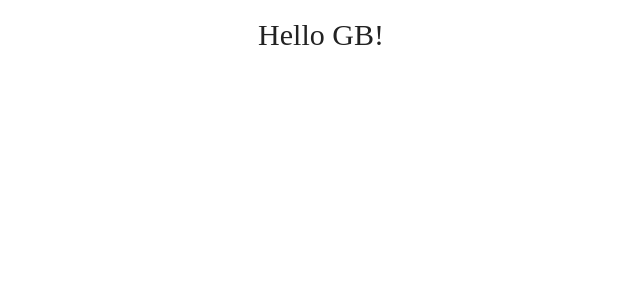
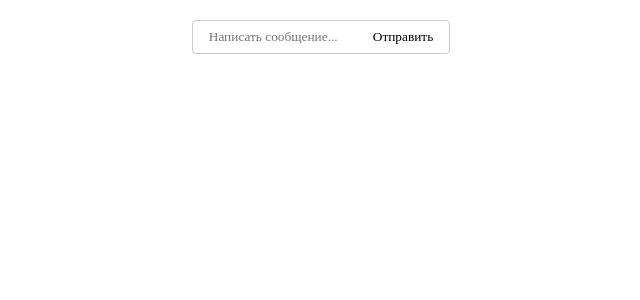
Before and after one commit to Kamil-87/gb-react, a React (Create React App) app: page / in a window 1280 px wide. Shown: the top 300 px of the page, without its empty margins (319-959 px from the left). Built offline with nearby package versions, Linux system fonts and the light colour scheme.

Commit message:
fixed homework 2. Added MessageList

```diff
--- a/public/index.html
+++ b/public/index.html
@@ -9,7 +9,6 @@
       name="description"
       content="Web site created using create-react-app"
     />
-    <link rel="apple-touch-icon" href="%PUBLIC_URL%/logo192.png" />
     <!--
       manifest.json provides metadata used when your web app is installed on a
       user's mobile device or desktop. See https://developers.google.com/web/fundamentals/web-app-manifest/
--- a/src/App.js
+++ b/src/App.js
@@ -1,12 +1,10 @@
 import './App.css';
-import {Message} from "./components";
-
-const text = 'Hello GB!'
+import {MessageList} from "./components";
 
 function App() {
   return (
     <div className="App">
-        <Message text={text}/>
+      <MessageList />
     </div>
   );
 }
--- a/src/components/Message/Message.module.css
+++ /dev/null
@@ -1,4 +0,0 @@
-.Message {
-    color: #222222;
-    font-size: 30px;
-}
--- a/src/components/Message/index.js
+++ /dev/null
@@ -1,8 +0,0 @@
-import React from "react";
-import styles from './Message.module.css'
-
-export const Message = (props) => {
-    return <div className={styles.Message}>
-        <p>{props.text}</p>
-    </div>
-}
--- a/src/components/index.js
+++ b/src/components/index.js
@@ -1 +1 @@
-export * from './Message'
+export * from './message-list'
--- /dev/null
+++ b/src/components/message-list/MessageList.js
@@ -0,0 +1,81 @@
+import {useEffect, useState} from "react";
+
+import styles from './MessageList.module.css'
+// import {Message} from "./message";
+
+export const MessageList = () => {
+  const [messageList, setMessages] = useState([])
+  const [value, setValue] = useState('')
+
+  const sendMessage = (author, text) => {
+    const newMessageList = [...messageList]
+    const newMessage = {
+      author,
+      text
+    }
+
+    newMessageList.push(newMessage)
+    setMessages(newMessageList)
+  }
+
+  const resetForm = () => {
+    setValue('')
+  }
+
+  const onSubmitMessage = event => {
+    event.preventDefault()
+    sendMessage('user', value)
+    resetForm()
+  }
+
+  const onChangeMessageInput = event => {
+    setValue(event.target.value)
+  }
+
+  useEffect(() => {
+    if (messageList.length === 0) {
+      return
+    }
+
+    const tail = messageList[messageList.length - 1]
+    if (tail.author === 'bot') {
+      return
+    }
+
+    if (tail.author === 'user') {
+      setTimeout(() => {
+       sendMessage('bot', 'Не приставай ко мне')
+      }, 1500)
+    }
+
+    // eslint-disable-next-line react-hooks/exhaustive-deps
+  }, [messageList])
+
+  return (
+    <div>
+      <form
+        className={styles.Form}
+        onSubmit={onSubmitMessage}
+      >
+        <input
+          placeholder='Написать сообщение...'
+          type="text"
+          onChange={onChangeMessageInput}
+          value={value}
+        />
+        <button>Отправить</button>
+      </form>
+
+      <div className={styles.MessageList}>
+        {
+          messageList.map((message, index) => (
+            <p key={index}>
+              {message.author} - {message.text}
+            </p>
+          ))
+        }
+      </div>
+
+    </div>
+  )
+}
--- /dev/null
+++ b/src/components/message-list/MessageList.module.css
@@ -0,0 +1,21 @@
+.MessageList > p {
+    font-size: 16px;
+    line-height: 20px;
+}
+
+.Form {
+    display: flex;
+    justify-content: space-between;
+    border: 1px solid #cccccc;
+    border-radius: 4px;
+    padding: 8px 16px;
+    margin-bottom: 16px;
+}
+
+.Form > input {
+    width: 100%;
+}
+
+.Form > button {
+    background: none;
+}
--- /dev/null
+++ b/src/components/message-list/message/Message.module.css
@@ -0,0 +1,4 @@
+.Message {
+    font-size: 18px;
+    line-height: 24px;
+}
--- /dev/null
+++ b/src/components/message-list/message/index.js
@@ -0,0 +1 @@
+export * from './Message'
```
Also changed, not shown: src/components/message-list/message/Message.js (added, +15 -0 lines), public/manifest.json.
